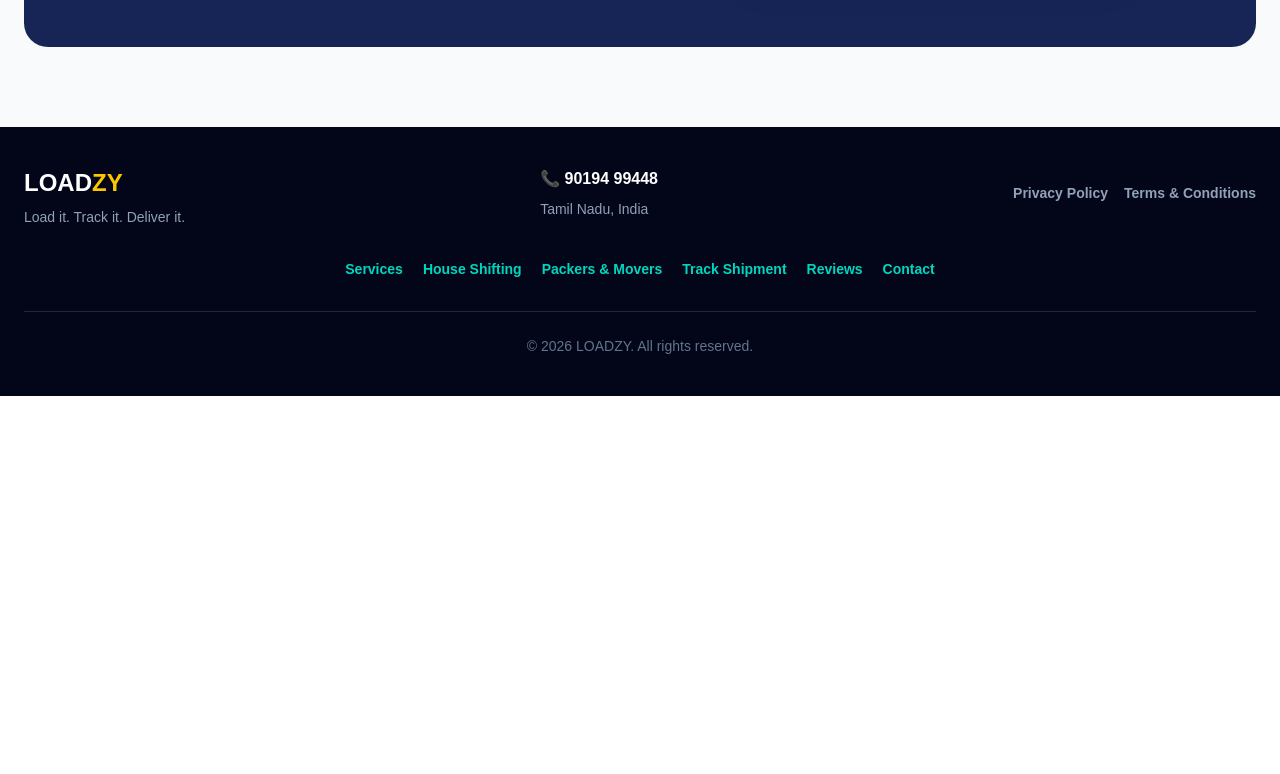
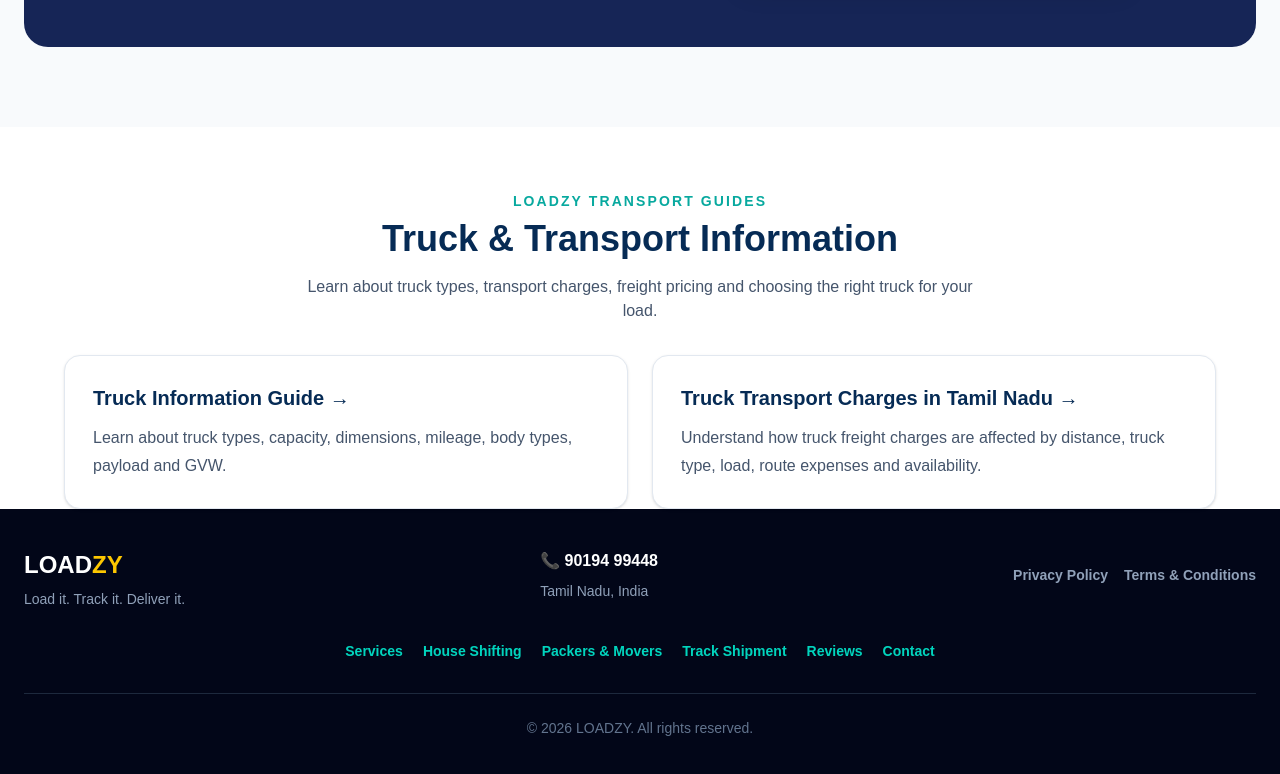
Before and after one commit to haleemablog-del/loadzy, a Next.js app: page / in a window 1280 px wide. Shown: the part 8602-9376 px from the top of the page. Before the commit the page ends 8998 px from the top, so only its background shows below. Built offline with nearby package versions, Linux system fonts and the light colour scheme; no server answers; the database is empty.

Commit message:
Add transport charges guide to homepage

```diff
--- a/app/page.tsx
+++ b/app/page.tsx
@@ -1393,6 +1393,59 @@ Pickup Date: ${pickupDate}`;
   </div>
 </section>
 
+
+{/* Transport Guides */}
+<section className="mt-16 px-6">
+  <div className="mx-auto max-w-6xl">
+    <div className="text-center">
+      <p className="text-sm font-bold uppercase tracking-[0.15em] text-[#08a99f]">
+        LOADZY TRANSPORT GUIDES
+      </p>
+
+      <h2 className="mt-2 text-3xl font-black text-[#062B55] md:text-4xl">
+        Truck & Transport Information
+      </h2>
+
+      <p className="mx-auto mt-4 max-w-2xl text-slate-600">
+        Learn about truck types, transport charges, freight pricing and
+        choosing the right truck for your load.
+      </p>
+    </div>
+
+    <div className="mt-8 grid gap-6 md:grid-cols-2">
+      <Link
+        href="/truck-guide"
+        className="rounded-2xl border border-slate-200 bg-white p-7 shadow-sm transition hover:-translate-y-1 hover:border-teal-400"
+      >
+        <h3 className="text-xl font-bold text-[#062B55]">
+          Truck Information Guide →
+        </h3>
+
+        <p className="mt-3 leading-7 text-slate-600">
+          Learn about truck types, capacity, dimensions, mileage, body types,
+          payload and GVW.
+        </p>
+      </Link>
+
+      <Link
+        href="/truck-transport-charges-tamil-nadu"
+        className="rounded-2xl border border-slate-200 bg-white p-7 shadow-sm transition hover:-translate-y-1 hover:border-teal-400"
+      >
+        <h3 className="text-xl font-bold text-[#062B55]">
+          Truck Transport Charges in Tamil Nadu →
+        </h3>
+
+        <p className="mt-3 leading-7 text-slate-600">
+          Understand how truck freight charges are affected by distance, truck
+          type, load, route expenses and availability.
+        </p>
+      </Link>
+    </div>
+  </div>
+</section>
+
+
+
       {/* Footer */}
       <footer className="bg-slate-950 px-6 py-10 text-white">
 
```
